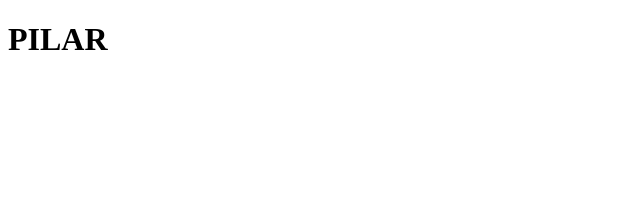
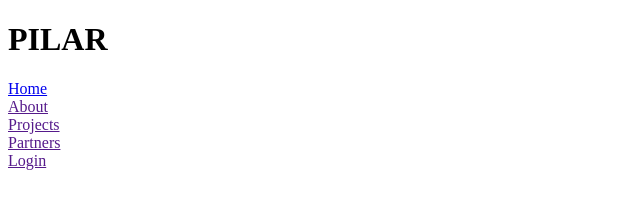
Before and after one commit to ruizmendezb/platform, a plain HTML site: page index.html in a window 1280 px wide. Shown: the whole page, without its empty margins (0-640 px from the left). Drawn offline with Linux system fonts and the light colour scheme.

Commit message:
Add menu bar to index.html

```diff
--- a/index.html
+++ b/index.html
@@ -6,5 +6,12 @@
     </head>
     <body>
         <h1>PILAR</h1>
+        <div class="menu-bar">
+            <div><a href="index.html">Home</a></div>
+            <div><a href="">About</a></div>
+            <div><a href="">Projects</a></div>
+            <div><a href="">Partners</a></div>
+            <div><a href="">Login</a></div>
+        </div>
     </body>
 </html>
```
